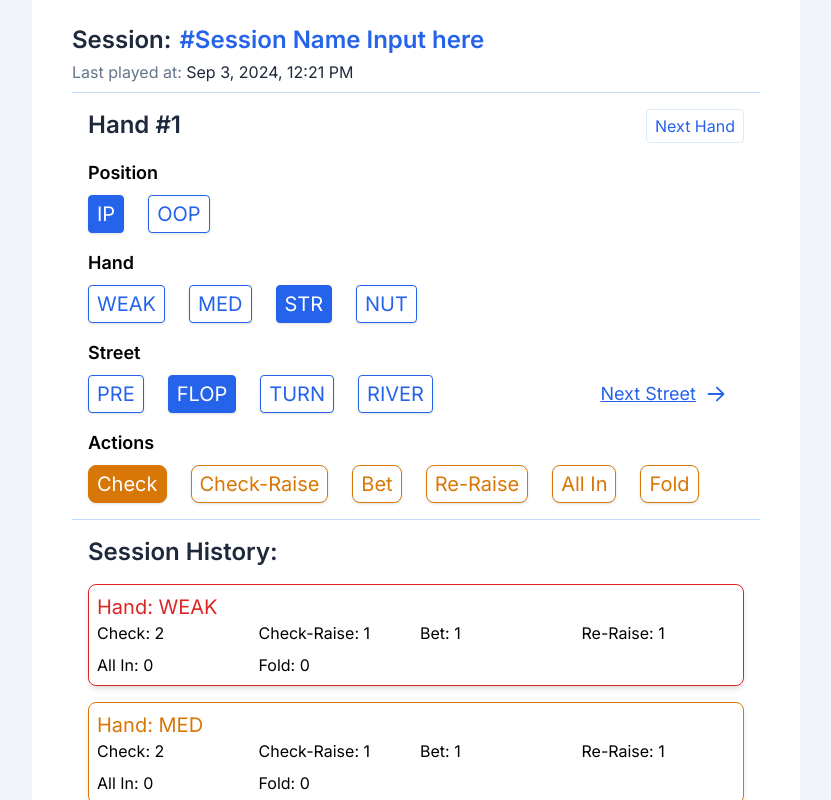
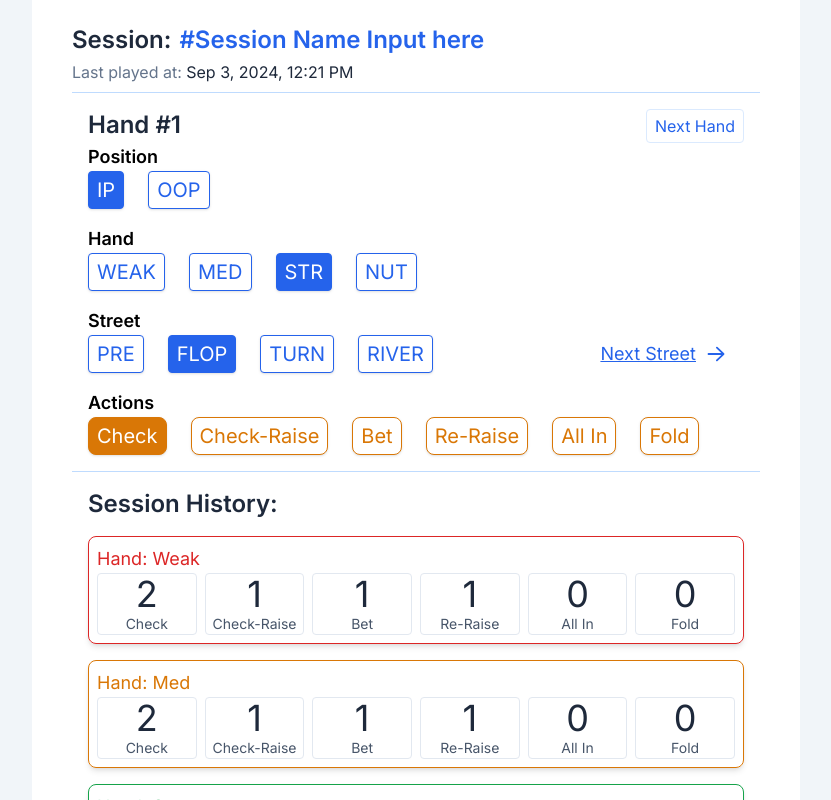
Before and after one commit to votrungquan1999/poker-range-mix, a Next.js app: page /session/1 in a window 1280 px wide. Shown: the top 800 px of the page, without its empty margins (224-1055 px from the left). Built offline with nearby package versions, Linux system fonts and the light colour scheme.

Commit message:
fix: groom UI

```diff
--- a/src/app/session/[sessionId]/page.tsx
+++ b/src/app/session/[sessionId]/page.tsx
@@ -99,6 +99,10 @@ function HandHistorySection({
 		"Fold",
 	];
 
+	const titleCaseHand = hand
+		.toLowerCase()
+		.replace(/^\w/, (c) => c.toUpperCase());
+
 	return (
 		<div
 			className={clsx("p-2 border rounded-lg shadow-md", {
@@ -109,25 +113,36 @@ function HandHistorySection({
 			})}
 		>
 			<h2
-				className={clsx("text-xl", {
+				className={clsx("text-lg", {
 					"text-red-600": hand === "WEAK",
 					"text-amber-600": hand === "MED",
 					"text-green-600": hand === "STR",
 					"text-fuchsia-600": hand === "NUT",
 				})}
 			>
-				Hand: {hand}
+				Hand: {titleCaseHand}
 			</h2>
 
-			<div className="grid grid-cols-4 gap-2">
+			<div className="grid grid-cols-6 gap-2">
 				{actions.map((action) => {
 					const count = actionHistory[action] ?? 0;
 
 					return (
-						<p key={action}>
-							{action}: {count}
-						</p>
+						<div
+							key={action}
+							className="flex flex-col border border-slate-200 rounded items-center"
+						>
+							<h3 className="text-4xl text-slate-800">{count}</h3>
+
+							<p className="text-slate-600 text-sm">{action}</p>
+						</div>
 					);
+
+					// return (
+					// 	<p key={action}>
+					// 		{action}: {count}
+					// 	</p>
+					// );
 				})}
 			</div>
 		</div>
@@ -136,7 +151,7 @@ function HandHistorySection({
 
 function RecordHandSection() {
 	return (
-		<div className="flex flex-col gap-4 p-4">
+		<div className="flex flex-col p-4">
 			<div className="flex flex-row justify-between">
 				<h2 className="text-2xl font-semibold text-slate-800">Hand #1</h2>
 
@@ -148,7 +163,8 @@ function RecordHandSection() {
 				</button>
 			</div>
 
-			<div className="flex flex-col gap-2">
+			<div className="flex flex-col gap-4">
+				<div className="flex flex-col">
 					<h2 className="text-lg font-semibold">Position</h2>
 
 					<div className="flex flex-row gap-6">
@@ -166,7 +182,7 @@ function RecordHandSection() {
 					</div>
 				</div>
 
-			<div className="flex flex-col gap-2">
+				<div className="flex flex-col">
 					<h2 className="text-lg font-semibold">Hand</h2>
 
 					<div className="flex flex-row gap-6">
@@ -176,15 +192,27 @@ function RecordHandSection() {
 							selectedValue={selectedHand}
 						/>
 
-					<HandButton section="Hand" value="MED" selectedValue={selectedHand} />
+						<HandButton
+							section="Hand"
+							value="MED"
+							selectedValue={selectedHand}
+						/>
 
-					<HandButton section="Hand" value="STR" selectedValue={selectedHand} />
+						<HandButton
+							section="Hand"
+							value="STR"
+							selectedValue={selectedHand}
+						/>
 
-					<HandButton section="Hand" value="NUT" selectedValue={selectedHand} />
+						<HandButton
+							section="Hand"
+							value="NUT"
+							selectedValue={selectedHand}
+						/>
 					</div>
 				</div>
 
-			<div className="flex flex-col gap-2">
+				<div className="flex flex-col">
 					<h2 className="text-lg font-semibold">Street</h2>
 
 					<div className="flex flex-row justify-between pr-4">
@@ -224,13 +252,16 @@ function RecordHandSection() {
 					</div>
 				</div>
 
-			<div className="flex flex-col gap-2">
+				<div className="flex flex-col">
 					<h2 className="text-lg font-semibold">Actions</h2>
 
 					<div className="flex flex-row flex-wrap gap-6">
 						<ActionButton action="Check" selectedAction={selectedAction} />
 
-					<ActionButton action="Check-Raise" selectedAction={selectedAction} />
+						<ActionButton
+							action="Check-Raise"
+							selectedAction={selectedAction}
+						/>
 
 						<ActionButton action="Bet" selectedAction={selectedAction} />
 
@@ -239,6 +270,7 @@ function RecordHandSection() {
 						<ActionButton action="All In" selectedAction={selectedAction} />
 
 						<ActionButton action="Fold" selectedAction={selectedAction} />
+					</div>
 				</div>
 			</div>
 		</div>
```
Lines whose indentation alone changed are shown as unchanged.
